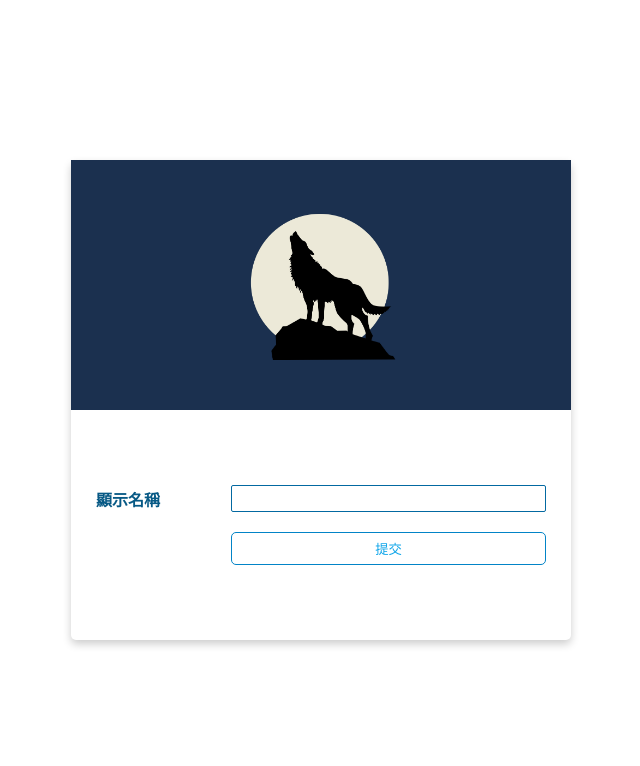
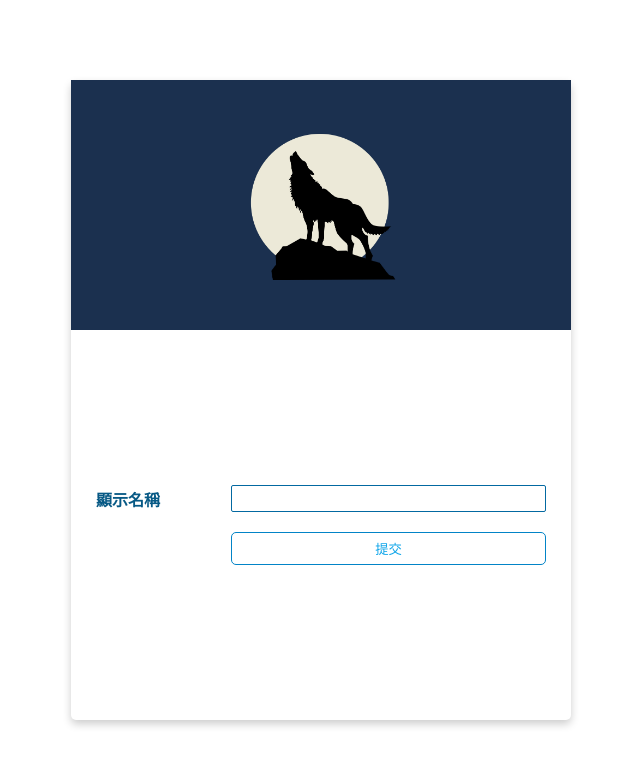
Before and after one commit to shunkongcheung/wolverine-frontend, a Next.js app: page /register in a window 1280 px wide. Shown: the top 766 px of the page, without its empty margins (319-959 px from the left). Built offline with nearby package versions, Linux system fonts and the light colour scheme.

Commit message:
feat(Card): max-height

```diff
--- a/src/components/Card.tsx
+++ b/src/components/Card.tsx
@@ -10,7 +10,7 @@ const Container = styled.div`
   width: 500px;
   height: 700px;
   max-width: 70%;
-  max-height: 60vh;
+  max-height: 80vh;
   box-shadow: 0 4px 8px 0 rgba(0, 0, 0, 0.2);
   transition: 0.3s;
 
```
